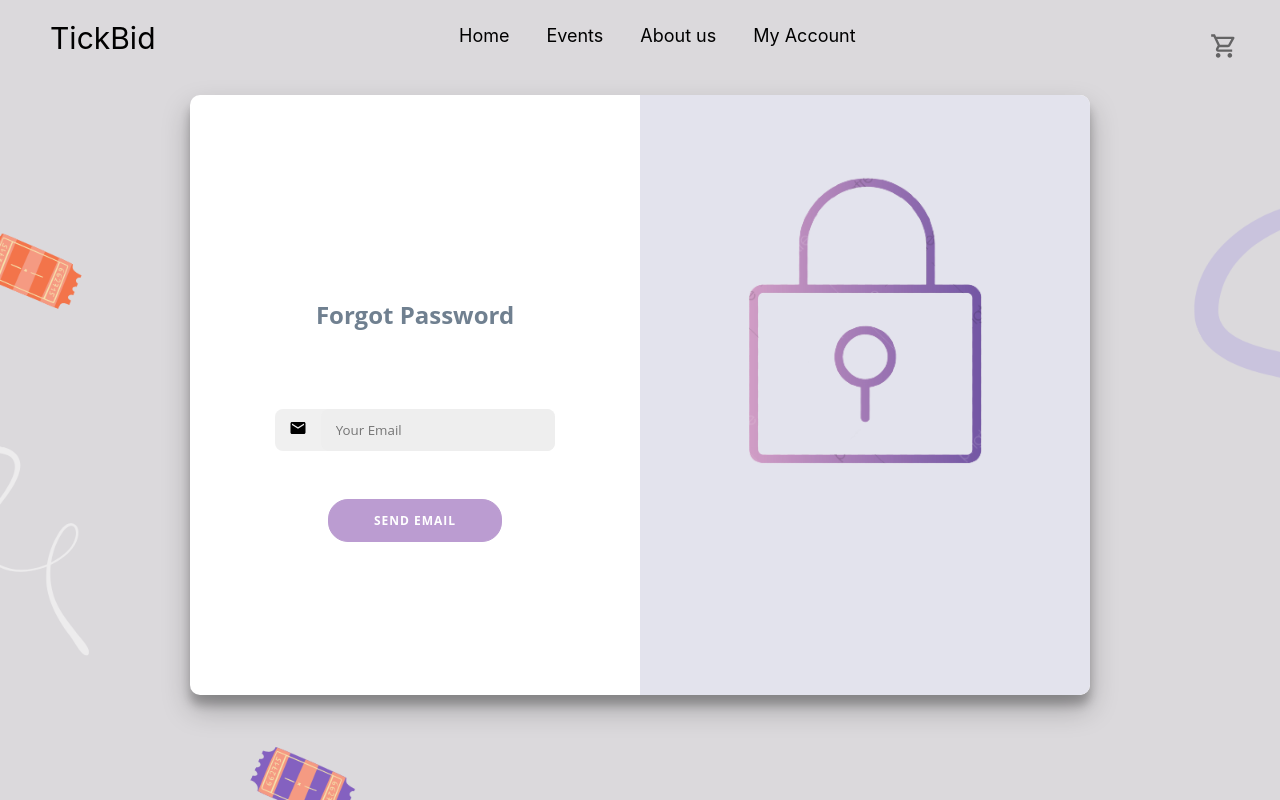
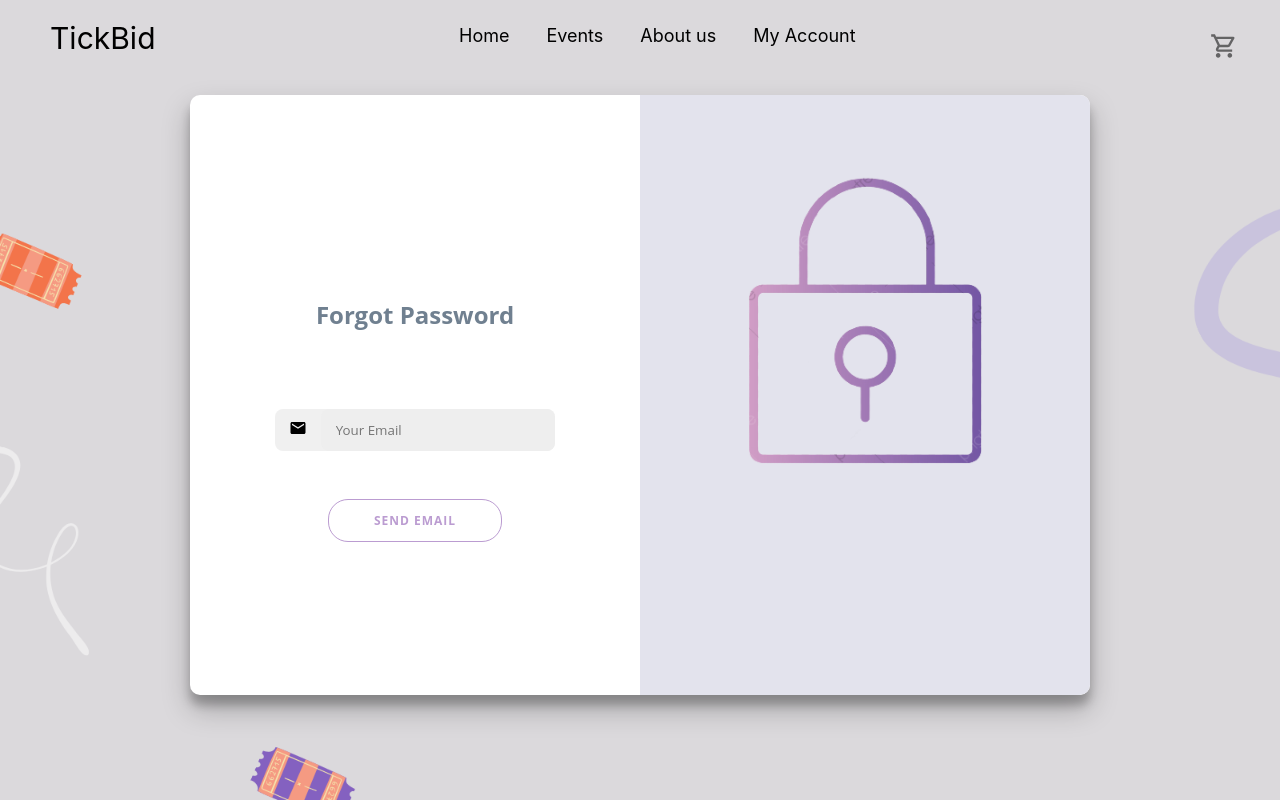
Before and after one commit to samitha093/Software-project, a Next.js app in the folder client/: page /user/forgotpwd in a window 1280 px wide. In both pictures the pointer is over the button "SEND EMAIL". Built offline with nearby package versions, Linux system fonts and the light colour scheme; a web font is replaced by a local one.

Commit message:
css fixed

```diff
--- a/client/components/user/Login-Register.tsx
+++ b/client/components/user/Login-Register.tsx
@@ -104,7 +104,7 @@ async function signUpformn(){
 
   const passwordChangeHandler = (e:any)=>{
       setPassword(e.target.value);
-      const isValid = e.target.value.length > 5;
+      const isValid = e.target.value.length > 8;
       setPasswordError(!isValid);
   }
 
--- a/client/styles/globals.css
+++ b/client/styles/globals.css
@@ -49,6 +49,11 @@ a {
 	letter-spacing: 1px;
 	text-transform: uppercase;
 	transition: transform 80ms ease-in;
+}
+
+.modern_btn:hover{
+	background-color: transparent;
+	color: #BB9CD1;
 }
 .modern_btn:active {
 	transform: scale(0.95);
```
